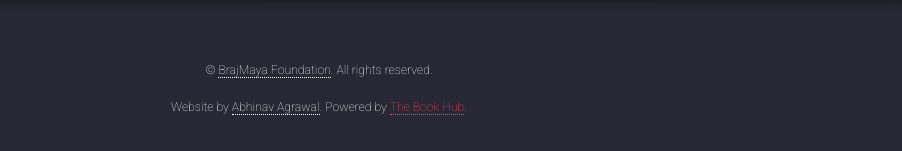
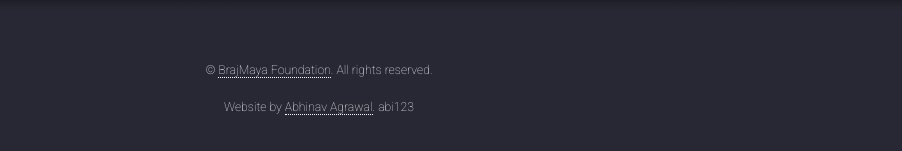
Before and after one commit to abhinavagrawal1995/brajmayafoundation, a PHP site: page / in a window 1280 px wide. Shown: the part 1599-1750 px from the top of the page, without its empty margins (321-1223 px from the left). Run offline with PHP 8.4, Linux system fonts and the light colour scheme.

Commit message:
Footer edit

```diff
--- a/about.html
+++ b/about.html
@@ -54,7 +54,7 @@ Further studies may be in any stream of Law, Economics, Chartered Accountancy, C
 			<!-- Footer -->
 				<footer id="footer" style="padding:2.5em 0">
 					<ul class="copyright" style="color:white">
-						&copy; <a href="index.html" style="color:white">BrajMaya Foundation</a>. All rights reserved.<br/><br/><br/>Website by <a href="http://abhinavagrawal.in" style="color:white">Abhinav Agrawal</a>. Powered by <a href="http://thebookhub.in">The Book Hub</a>.
+						&copy; <a href="index.html" style="color:white">BrajMaya Foundation</a>. All rights reserved.<br/><br/><br/>Website by <a href="http://abhinavagrawal.in" style="color:white">Abhinav Agrawal</a>. abi123
 					</ul>
 				</footer>
 
--- a/contact.html
+++ b/contact.html
@@ -85,7 +85,7 @@
 			<!-- Footer -->
 				<footer id="footer" style="padding:2.5em 0">
 					<ul class="copyright" style="color:white">
-						&copy; <a href="index.html" style="color:white">BrajMaya Foundation</a>. All rights reserved.<br/><br/><br/>Website by <a href="http://abhinavagrawal.in" style="color:white">Abhinav Agrawal</a>. Powered by <a href="http://thebookhub.in">The Book Hub</a>.
+						&copy; <a href="index.html" style="color:white">BrajMaya Foundation</a>. All rights reserved.<br/><br/><br/>Website by <a href="http://abhinavagrawal.in" style="color:white">Abhinav Agrawal</a>. abi123
 					</ul>
 				</footer>
 
--- a/elements.html
+++ b/elements.html
@@ -394,7 +394,7 @@
 			<!-- Footer -->
 				<footer id="footer" style="padding:2.5em 0">
 					<ul class="copyright" style="color:white">
-						&copy; <a href="index.html" style="color:white">BrajMaya Foundation</a>. All rights reserved.<br/><br/><br/>Website by <a href="http://abhinavagrawal.in" style="color:white">Abhinav Agrawal</a>. Powered by <a href="http://thebookhub.in">The Book Hub</a>.
+						&copy; <a href="index.html" style="color:white">BrajMaya Foundation</a>. All rights reserved.<br/><br/><br/>Website by <a href="http://abhinavagrawal.in" style="color:white">Abhinav Agrawal</a>. abi123
 					</ul>
 				</footer>
 
--- a/index.html
+++ b/index.html
@@ -79,7 +79,7 @@
 			<!-- Footer -->
 				<footer id="footer" style="padding:2.5em 0">
 					<ul class="copyright" style="color:white">
-						&copy; <a href="index.html" style="color:white">BrajMaya Foundation</a>. All rights reserved.<br/><br/><br/>Website by <a href="http://abhinavagrawal.in" style="color:white">Abhinav Agrawal</a>. Powered by <a href="http://thebookhub.in">The Book Hub</a>.
+						&copy; <a href="index.html" style="color:white">BrajMaya Foundation</a>. All rights reserved.<br/><br/><br/>Website by <a href="http://abhinavagrawal.in" style="color:white">Abhinav Agrawal</a>. abi123
 					</ul>
 				</footer>
 
--- a/left-sidebar.html
+++ b/left-sidebar.html
@@ -90,7 +90,7 @@
 			<!-- Footer -->
 				<footer id="footer" style="padding:2.5em 0">
 					<ul class="copyright" style="color:white">
-						&copy; <a href="index.html" style="color:white">BrajMaya Foundation</a>. All rights reserved.<br/><br/><br/>Website by <a href="http://abhinavagrawal.in" style="color:white">Abhinav Agrawal</a>. Powered by <a href="http://thebookhub.in">The Book Hub</a>.
+						&copy; <a href="index.html" style="color:white">BrajMaya Foundation</a>. All rights reserved.<br/><br/><br/>Website by <a href="http://abhinavagrawal.in" style="color:white">Abhinav Agrawal</a>. abi123
 					</ul>
 				</footer>
 
--- a/mission.html
+++ b/mission.html
@@ -53,7 +53,7 @@
 			<!-- Footer -->
 				<footer id="footer" style="padding:2.5em 0">
 					<ul class="copyright" style="color:white">
-						&copy; <a href="index.html" style="color:white">BrajMaya Foundation</a>. All rights reserved.<br/><br/><br/>Website by <a href="http://abhinavagrawal.in" style="color:white">Abhinav Agrawal</a>. Powered by <a href="http://thebookhub.in">The Book Hub</a>.
+						&copy; <a href="index.html" style="color:white">BrajMaya Foundation</a>. All rights reserved.<br/><br/><br/>Website by <a href="http://abhinavagrawal.in" style="color:white">Abhinav Agrawal</a>. abi123
 					</ul>
 				</footer>
 
--- a/no-sidebar.html
+++ b/no-sidebar.html
@@ -59,7 +59,7 @@
 			<!-- Footer -->
 				<footer id="footer" style="padding:2.5em 0">
 					<ul class="copyright" style="color:white">
-						&copy; <a href="index.html" style="color:white">BrajMaya Foundation</a>. All rights reserved.<br/><br/><br/>Website by <a href="http://abhinavagrawal.in" style="color:white">Abhinav Agrawal</a>. Powered by <a href="http://thebookhub.in">The Book Hub</a>.
+						&copy; <a href="index.html" style="color:white">BrajMaya Foundation</a>. All rights reserved.<br/><br/><br/>Website by <a href="http://abhinavagrawal.in" style="color:white">Abhinav Agrawal</a>. abi123
 					</ul>
 				</footer>
 
--- a/register.html
+++ b/register.html
@@ -58,7 +58,7 @@ Students who meet the above criteria of merit, and need financial assistance for
 			<!-- Footer -->
 				<footer id="footer" style="padding:2.5em 0">
 					<ul class="copyright" style="color:white">
-						&copy; <a href="index.html" style="color:white">BrajMaya Foundation</a>. All rights reserved.<br/><br/><br/>Website by <a href="http://abhinavagrawal.in" style="color:white">Abhinav Agrawal</a>. Powered by <a href="http://thebookhub.in">The Book Hub</a>.
+						&copy; <a href="index.html" style="color:white">BrajMaya Foundation</a>. All rights reserved.<br/><br/><br/>Website by <a href="http://abhinavagrawal.in" style="color:white">Abhinav Agrawal</a>. abi123
 					</ul>
 				</footer>
 
--- a/result.html
+++ b/result.html
@@ -48,7 +48,7 @@
 			<!-- Footer -->
 				<footer id="footer" style="padding:2.5em 0">
 					<ul class="copyright" style="color:white">
-						&copy; <a href="index.html" style="color:white">BrajMaya Foundation</a>. All rights reserved.<br/><br/><br/>Website by <a href="http://abhinavagrawal.in" style="color:white">Abhinav Agrawal</a>. Powered by <a href="http://thebookhub.in">The Book Hub</a>.
+						&copy; <a href="index.html" style="color:white">BrajMaya Foundation</a>. All rights reserved.<br/><br/><br/>Website by <a href="http://abhinavagrawal.in" style="color:white">Abhinav Agrawal</a>. abi123
 					</ul>
 				</footer>
 
--- a/right-sidebar.html
+++ b/right-sidebar.html
@@ -90,7 +90,7 @@
 			<!-- Footer -->
 				<footer id="footer" style="padding:2.5em 0">
 					<ul class="copyright" style="color:white">
-						&copy; <a href="index.html" style="color:white">BrajMaya Foundation</a>. All rights reserved.<br/><br/><br/>Website by <a href="http://abhinavagrawal.in" style="color:white">Abhinav Agrawal</a>. Powered by <a href="http://thebookhub.in">The Book Hub</a>.
+						&copy; <a href="index.html" style="color:white">BrajMaya Foundation</a>. All rights reserved.<br/><br/><br/>Website by <a href="http://abhinavagrawal.in" style="color:white">Abhinav Agrawal</a>. abi123
 					</ul>
 				</footer>
 
--- a/send.php
+++ b/send.php
@@ -108,7 +108,7 @@ if (isset($_REQUEST['submitted'])) {
 			<!-- Footer -->
 				<footer id="footer" style="padding:2.5em 0">
 					<ul class="copyright" style="color:white">
-						&copy; <a href="index.html" style="color:white">BrajMaya Foundation</a>. All rights reserved.<br/><br/><br/>Website by <a href="http://abhinavagrawal.in" style="color:white">Abhinav Agrawal</a>. Powered by <a href="http://thebookhub.in">The Book Hub</a>.
+						&copy; <a href="index.html" style="color:white">BrajMaya Foundation</a>. All rights reserved.<br/><br/><br/>Website by <a href="http://abhinavagrawal.in" style="color:white">Abhinav Agrawal</a>. abi123
 					</ul>
 				</footer>
 
--- a/sent.html
+++ b/sent.html
@@ -49,7 +49,7 @@
 			<!-- Footer -->
 				<footer id="footer" style="padding:2.5em 0">
 					<ul class="copyright" style="color:white">
-						&copy; <a href="index.html" style="color:white">BrajMaya Foundation</a>. All rights reserved.<br/><br/><br/>Website by <a href="http://abhinavagrawal.in" style="color:white">Abhinav Agrawal</a>. Powered by <a href="http://thebookhub.in">The Book Hub</a>.
+						&copy; <a href="index.html" style="color:white">BrajMaya Foundation</a>. All rights reserved.<br/><br/><br/>Website by <a href="http://abhinavagrawal.in" style="color:white">Abhinav Agrawal</a>. abi123
 					</ul>
 				</footer>
 
```
